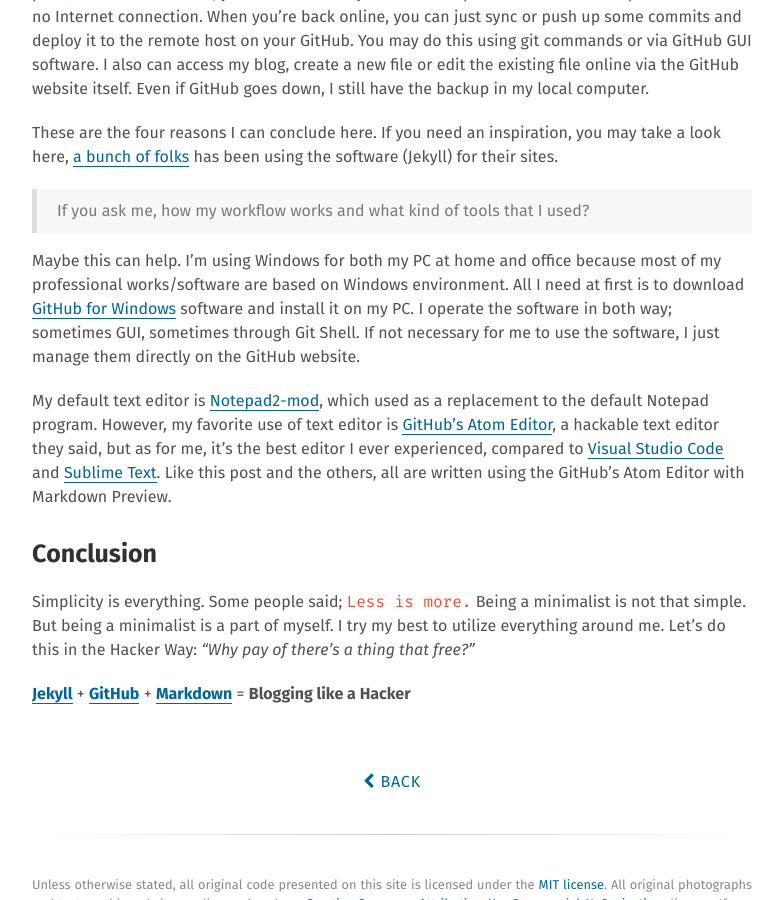
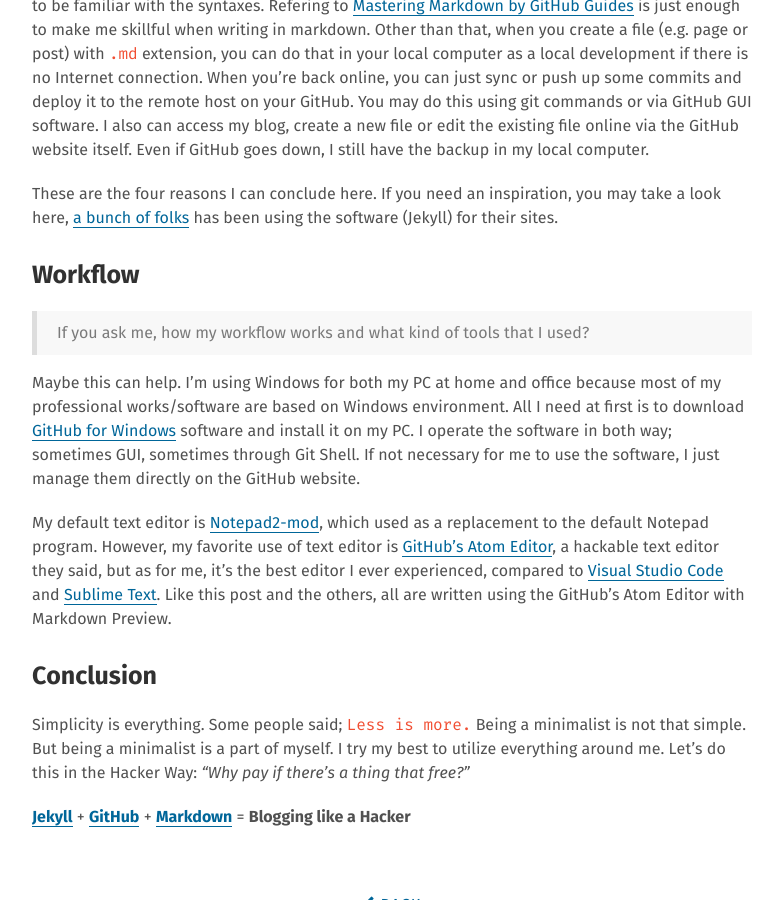
Before and after one commit to x-axis/heiswayi.github.io, a Jekyll site: the page built from _posts/2015-07-27-blogging-like-a-hacker.md, in a window 1280 px wide and 900 px high, scrolled down 1542 px. Shown: the whole window, without its empty margins (248-1030 px from the left). Built offline with Jekyll 4.4.1, drawn with Linux system fonts in a browser that asks for light colours; nearby versions of some CDN libraries; Markdown is read by kramdown in place of the engine named in the settings.

Commit message:
Fix typo

```diff
--- a/_posts/2015-07-27-blogging-like-a-hacker.md
+++ b/_posts/2015-07-27-blogging-like-a-hacker.md
@@ -33,6 +35,8 @@
 
 These are the four reasons I can conclude here. If you need an inspiration, you may take a look here, [a bunch of folks](https://github.com/jekyll/jekyll/wiki/sites) has been using the software (Jekyll) for their sites.
 
+### Workflow
+
 > If you ask me, how my workflow works and what kind of tools that I used?
 
 Maybe this can help. I'm using Windows for both my PC at home and office because most of my professional works/software are based on Windows environment. All I need at first is to download [GitHub for Windows](https://windows.github.com) software and install it on my PC. I operate the software in both way; sometimes GUI, sometimes through Git Shell. If not necessary for me to use the software, I just manage them directly on the GitHub website.
@@ -41,6 +45,6 @@
 
 ### Conclusion
 
-Simplicity is everything. Some people said; `Less is more.` Being a minimalist is not that simple. But being a minimalist is a part of myself. I try my best to utilize everything around me. Let's do this in the Hacker Way: _"Why pay of there's a thing that free?"_
+Simplicity is everything. Some people said; `Less is more.` Being a minimalist is not that simple. But being a minimalist is a part of myself. I try my best to utilize everything around me. Let's do this in the Hacker Way: _"Why pay if there's a thing that free?"_
 
 [**Jekyll**](http://jekyllrb.com) + [**GitHub**](https://pages.github.com) + [**Markdown**](http://daringfireball.net/projects/markdown) = **Blogging like a Hacker**
```
Also changed, not shown: other parts of _posts/2015-07-27-blogging-like-a-hacker.md (+2 -0 lines).
